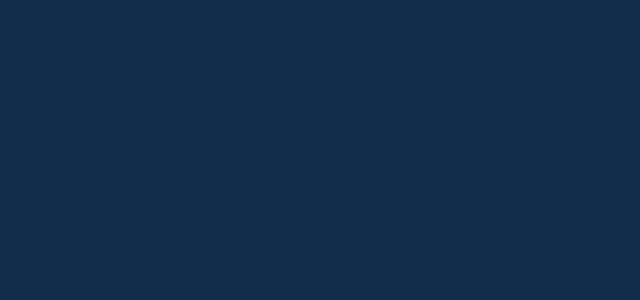
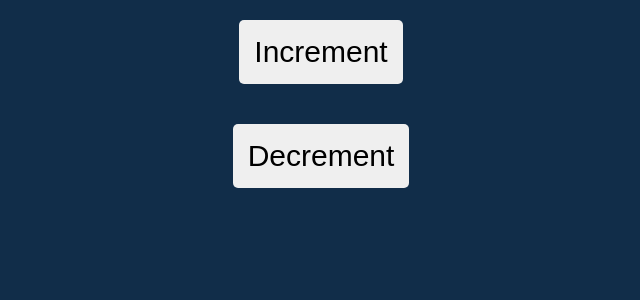
Before and after one commit to rusik88/learn_react, a React (Create React App) app: page / in a window 1280 px wide. Shown: the top 300 px of the page, without its empty margins (319-959 px from the left). Built offline with nearby package versions, Linux system fonts and the light colour scheme.

Commit message:
Finish toolkit reducer

```diff
--- a/package.json
+++ b/package.json
@@ -3,12 +3,15 @@
   "version": "0.1.0",
   "private": true,
   "dependencies": {
+    "@reduxjs/toolkit": "^1.9.1",
     "@testing-library/jest-dom": "^5.16.5",
     "@testing-library/react": "^13.4.0",
     "@testing-library/user-event": "^13.5.0",
     "react": "^18.2.0",
     "react-dom": "^18.2.0",
+    "react-redux": "^8.0.5",
     "react-scripts": "5.0.1",
+    "thunk": "0.0.1",
     "web-vitals": "^2.1.4"
   },
   "scripts": {
--- a/src/App.js
+++ b/src/App.js
@@ -1,8 +1,17 @@
 import './App.css';
+import { useSelector, useDispatch } from 'react-redux'
+import {incrementAction, decrementAction} from "./toolkitRedux/toolkitReducer";
 
 function App() {
+  const count = useSelector(state => state.toolkit.count)
+  const dispatch = useDispatch()
+
+
   return (
     <div className="App">
+        {console.log('count', count)}
+        <button onClick={() => dispatch(incrementAction())}>Increment</button><br />
+        <button onClick={() => dispatch(decrementAction())}>Decrement</button>
 
     </div>
   );
--- a/src/index.js
+++ b/src/index.js
@@ -2,6 +2,12 @@ import React from 'react';
 import ReactDOM from 'react-dom/client';
 import './index.css';
 import App from './App';
+import { store } from './toolkitRedux/index'
+import { Provider } from 'react-redux'
 
 const root = ReactDOM.createRoot(document.getElementById('root'));
-root.render(<App />);
+root.render(
+    <Provider store={store}>
+        <App />
+    </Provider>
+);
--- /dev/null
+++ b/src/toolkitRedux/index.js
@@ -0,0 +1,11 @@
+import {combineReducers, configureStore} from "@reduxjs/toolkit";
+import toolkitReducer from "./toolkitReducer";
+
+
+const rootReduser = combineReducers({
+    toolkit: toolkitReducer
+})
+
+export const store = configureStore({
+    reducer: rootReduser
+})
--- /dev/null
+++ b/src/toolkitRedux/toolkitReducer.js
@@ -0,0 +1,18 @@
+import {createReducer, createAction} from "@reduxjs/toolkit";
+
+const initialState = {
+    count: 0,
+    todos: []
+}
+
+export const incrementAction = createAction('INCREMENT')
+export const decrementAction = createAction('DECREMENT')
+
+export default createReducer(initialState, {
+    [incrementAction]: (state) => {
+        state.count = state.count + 1
+    },
+    [decrementAction]: (state) => {
+        state.count = state.count - 1
+    },
+})
```
Also changed, not shown: 1 other file (tests, documents, lock files or other folders).
